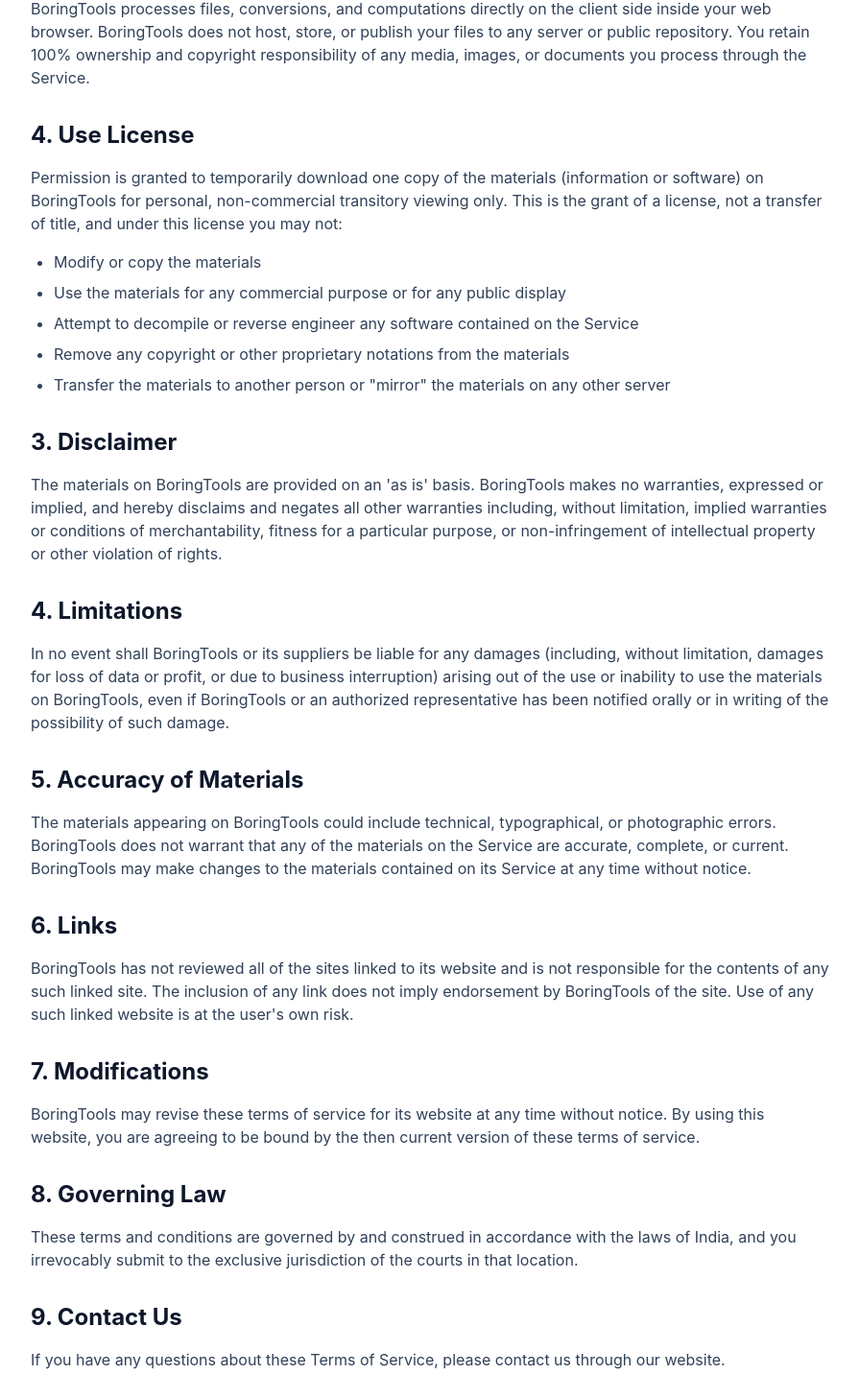
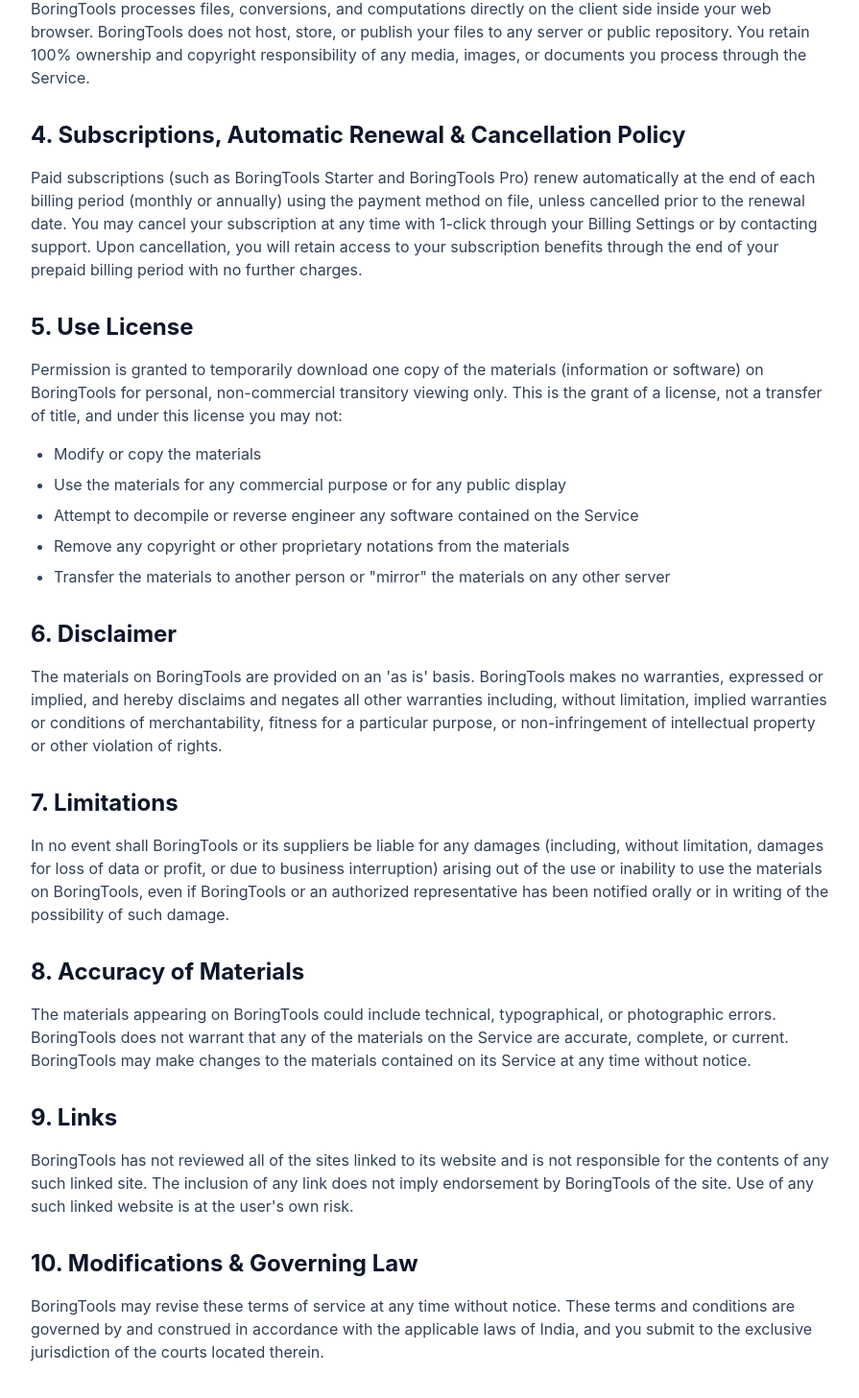
Before and after one commit to ius-sharma/boring-tools, a Next.js app: page /terms-of-service in a window 1280 px wide. Shown: the part 556-2013 px from the top of the page at 96% size, without its empty margins (192-1087 px from the left). Built offline with nearby package versions, Linux system fonts and the light colour scheme; no server answers.

Commit message:
Last change for now

```diff
--- a/app/components/UpgradeModal.tsx
+++ b/app/components/UpgradeModal.tsx
@@ -143,6 +143,10 @@
                 {isProcessing === "pro_monthly" ? "Opening Razorpay..." : "Upgrade to Pro (₹499 / $9/mo)"}
               </button>
 
+              <p className="text-[11px] text-slate-500 text-center -mt-1 mb-2 leading-tight">
+                Renews automatically every month. Cancel anytime with 1-click in your account.
+              </p>
+
               <button
                 type="button"
                 onClick={() =>
--- a/app/pricing/page.tsx
+++ b/app/pricing/page.tsx
@@ -242,6 +242,13 @@
                 {isProcessing === "starter" ? "Opening..." : "Get Starter"}
               </button>
 
+              {/* Auto-renewal legal disclosure */}
+              <p className="text-[11px] text-slate-500 text-center mt-2 leading-tight">
+                {billingCycle === "annual"
+                  ? "Renews annually at ₹2,388/yr. Cancel anytime in Billing Settings."
+                  : "Renews monthly at ₹249/mo. Cancel anytime in Billing Settings."}
+              </p>
+
               {/* 1px Hairline Divider */}
               <hr className="my-6 border-slate-200" />
 
@@ -326,6 +333,15 @@
                   ? "Initializing Checkout..."
                   : "Upgrade to Pro"}
               </button>
+
+              {/* Auto-renewal legal disclosure */}
+              {!credits.isPro && (
+                <p className="text-[11px] text-slate-500 text-center mt-2 leading-tight">
+                  {billingCycle === "annual"
+                    ? "Renews annually at ₹2,988/yr. Cancel anytime in Billing Settings."
+                    : "Renews monthly at ₹299/mo. Cancel anytime in Billing Settings."}
+                </p>
+              )}
 
               {/* 1px Hairline Divider */}
               <hr className="my-6 border-slate-200" />
--- a/app/terms-of-service/page.jsx
+++ b/app/terms-of-service/page.jsx
@@ -23,50 +23,50 @@
           </section>
 
           <section>
-            <h2 className="text-2xl font-bold text-slate-900 mt-8 mb-4">4. Use License</h2>
+            <h2 className="text-2xl font-bold text-slate-900 mt-8 mb-4">4. Subscriptions, Automatic Renewal &amp; Cancellation Policy</h2>
+            <p>Paid subscriptions (such as BoringTools Starter and BoringTools Pro) renew automatically at the end of each billing period (monthly or annually) using the payment method on file, unless cancelled prior to the renewal date. You may cancel your subscription at any time with 1-click through your Billing Settings or by contacting support. Upon cancellation, you will retain access to your subscription benefits through the end of your prepaid billing period with no further charges.</p>
+          </section>
+
+          <section>
+            <h2 className="text-2xl font-bold text-slate-900 mt-8 mb-4">5. Use License</h2>
             <p>Permission is granted to temporarily download one copy of the materials (information or software) on BoringTools for personal, non-commercial transitory viewing only. This is the grant of a license, not a transfer of title, and under this license you may not:</p>
             <ul className="list-disc pl-6 mt-4 space-y-2">
               <li>Modify or copy the materials</li>
               <li>Use the materials for any commercial purpose or for any public display</li>
               <li>Attempt to decompile or reverse engineer any software contained on the Service</li>
               <li>Remove any copyright or other proprietary notations from the materials</li>
-              <li>Transfer the materials to another person or "mirror" the materials on any other server</li>
+              <li>Transfer the materials to another person or &quot;mirror&quot; the materials on any other server</li>
             </ul>
           </section>
 
           <section>
-            <h2 className="text-2xl font-bold text-slate-900 mt-8 mb-4">3. Disclaimer</h2>
-            <p>The materials on BoringTools are provided on an 'as is' basis. BoringTools makes no warranties, expressed or implied, and hereby disclaims and negates all other warranties including, without limitation, implied warranties or conditions of merchantability, fitness for a particular purpose, or non-infringement of intellectual property or other violation of rights.</p>
+            <h2 className="text-2xl font-bold text-slate-900 mt-8 mb-4">6. Disclaimer</h2>
+            <p>The materials on BoringTools are provided on an &apos;as is&apos; basis. BoringTools makes no warranties, expressed or implied, and hereby disclaims and negates all other warranties including, without limitation, implied warranties or conditions of merchantability, fitness for a particular purpose, or non-infringement of intellectual property or other violation of rights.</p>
           </section>
 
           <section>
-            <h2 className="text-2xl font-bold text-slate-900 mt-8 mb-4">4. Limitations</h2>
+            <h2 className="text-2xl font-bold text-slate-900 mt-8 mb-4">7. Limitations</h2>
             <p>In no event shall BoringTools or its suppliers be liable for any damages (including, without limitation, damages for loss of data or profit, or due to business interruption) arising out of the use or inability to use the materials on BoringTools, even if BoringTools or an authorized representative has been notified orally or in writing of the possibility of such damage.</p>
           </section>
 
           <section>
-            <h2 className="text-2xl font-bold text-slate-900 mt-8 mb-4">5. Accuracy of Materials</h2>
+            <h2 className="text-2xl font-bold text-slate-900 mt-8 mb-4">8. Accuracy of Materials</h2>
             <p>The materials appearing on BoringTools could include technical, typographical, or photographic errors. BoringTools does not warrant that any of the materials on the Service are accurate, complete, or current. BoringTools may make changes to the materials contained on its Service at any time without notice.</p>
           </section>
 
           <section>
-            <h2 className="text-2xl font-bold text-slate-900 mt-8 mb-4">6. Links</h2>
-            <p>BoringTools has not reviewed all of the sites linked to its website and is not responsible for the contents of any such linked site. The inclusion of any link does not imply endorsement by BoringTools of the site. Use of any such linked website is at the user's own risk.</p>
+            <h2 className="text-2xl font-bold text-slate-900 mt-8 mb-4">9. Links</h2>
+            <p>BoringTools has not reviewed all of the sites linked to its website and is not responsible for the contents of any such linked site. The inclusion of any link does not imply endorsement by BoringTools of the site. Use of any such linked website is at the user&apos;s own risk.</p>
           </section>
 
           <section>
-            <h2 className="text-2xl font-bold text-slate-900 mt-8 mb-4">7. Modifications</h2>
-            <p>BoringTools may revise these terms of service for its website at any time without notice. By using this website, you are agreeing to be bound by the then current version of these terms of service.</p>
+            <h2 className="text-2xl font-bold text-slate-900 mt-8 mb-4">10. Modifications &amp; Governing Law</h2>
+            <p>BoringTools may revise these terms of service at any time without notice. These terms and conditions are governed by and construed in accordance with the applicable laws of India, and you submit to the exclusive jurisdiction of the courts located therein.</p>
           </section>
 
           <section>
-            <h2 className="text-2xl font-bold text-slate-900 mt-8 mb-4">8. Governing Law</h2>
-            <p>These terms and conditions are governed by and construed in accordance with the laws of India, and you irrevocably submit to the exclusive jurisdiction of the courts in that location.</p>
-          </section>
-
-          <section>
-            <h2 className="text-2xl font-bold text-slate-900 mt-8 mb-4">9. Contact Us</h2>
-            <p>If you have any questions about these Terms of Service, please contact us through our website.</p>
+            <h2 className="text-2xl font-bold text-slate-900 mt-8 mb-4">11. Contact Us</h2>
+            <p>If you have any questions about these Terms of Service or billing, please contact us through our website contact page.</p>
           </section>
 
           <div className="mt-12 pt-8 border-t border-slate-200">
```
